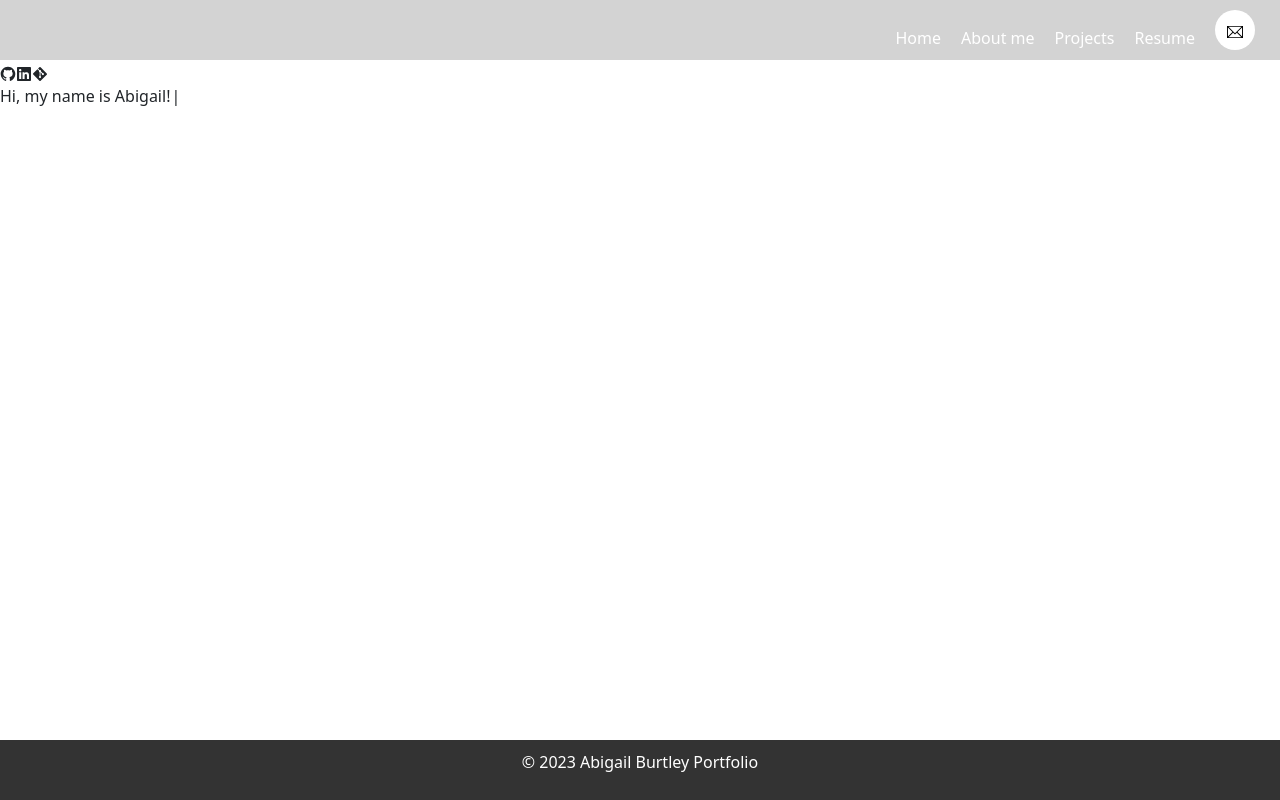
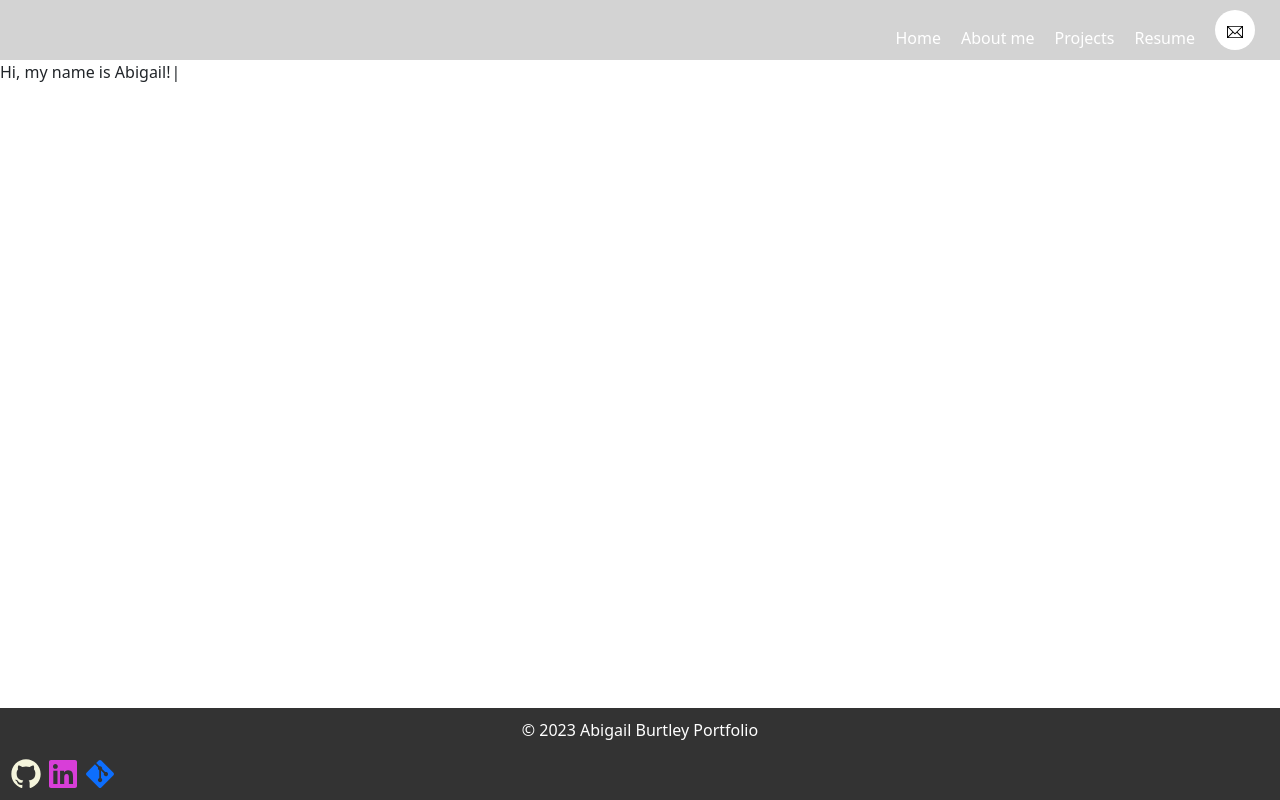
Before and after one commit to Ariesscode/React-Portfolio, a React (Vite) app in the folder React Portfolfio/: page / in a window 1280 px wide. Built offline with nearby package versions, Linux system fonts and the light colour scheme.

Commit message:
add style to social links

```diff
--- a/React Portfolfio/package.json
+++ b/React Portfolfio/package.json
@@ -16,6 +16,7 @@
     "react": "^18.2.0",
     "react-dom": "^18.2.0",
     "react-icons": "^4.12.0",
+    "react-router-dom": "^6.20.0",
     "typewriter-effect": "^2.21.0"
   },
   "devDependencies": {
--- a/React Portfolfio/src/App.jsx
+++ b/React Portfolfio/src/App.jsx
@@ -2,10 +2,15 @@ import React, {useState, useEffect} from 'react';
 
 import Nav from './components/Nav';
 import './styles/Navbar.css';
-import Header from './components/Header';
+// import Header from './components/Header';
 import './styles/Header.css';
 import Footer from './components/footer'; // Corrected import
 import Typewriter from 'typewriter-effect';
+// import CustomCard from './components/project-cards';
+// import { BrowserRouter as Router, Route, Switch } from 'react-router-dom';
+// import AboutMe from './AboutMe';
+// import Contact from './Contact';
+// import Resume from './Resume';
 
 function App() {
   const [isTyping, setIsTyping] = useState(true);
@@ -28,7 +33,7 @@ function App() {
   return (
     <div>
       <Nav />
-      <Header />
+      {/* <Header /> */}
       <Footer />
       <div className="text-effect">
       {isTyping && (
--- a/React Portfolfio/src/components/Header.jsx
+++ b/React Portfolfio/src/components/Header.jsx
@@ -3,34 +3,46 @@ import 'bootstrap/dist/css/bootstrap.min.css';
 import { GrGithub } from "react-icons/gr";
 import { FaLinkedin } from "react-icons/fa";
 import { FaGitAlt } from "react-icons/fa";
-
 import '../styles/Header.css';
 
 
 const styles = {
   headerStyle: {
-    display: 'flex'
+    display: 'flex',
+    size: '20px',
+    color: 'purple'
+  },
+ iconStyle: {
+    fontSize: '2em',
+    marginRight: '5px'
   }
 
 
 };
 
 
-function Header() {
+
+
+const Header = () => {
   return (
     <header style={styles.headerStyle}>
       <div className="github-link">
-    <GrGithub />
+        <a href="/github" target="_blank" rel="noopener noreferrer">
+          <GrGithub style={styles.iconStyle} />
+        </a>
       </div>
       <div className="linkedIn-link">
-    <FaLinkedin />
-
+        <a href="/linkedin" target="_blank" rel="noopener noreferrer">
+          <FaLinkedin style={styles.iconStyle}/>
+        </a>
       </div>
       <div className="repo-link">
-    <FaGitAlt />
+        <a href="/repo" target="_blank" rel="noopener noreferrer">
+          <FaGitAlt style={styles.iconStyle}/>
+        </a>
       </div>
     </header>
   );
-}
+};
 
 export default Header;
--- a/React Portfolfio/src/components/Nav.jsx
+++ b/React Portfolfio/src/components/Nav.jsx
@@ -2,6 +2,7 @@ import React from 'react';
 import '../styles/Navbar.css';
 import 'bootstrap/dist/css/bootstrap.min.css';
 import { TfiEmail } from "react-icons/tfi";
+
 
 export default function Nav() {
   const styles = {
--- a/React Portfolfio/src/components/footer.jsx
+++ b/React Portfolfio/src/components/footer.jsx
@@ -1,9 +1,11 @@
 import React from 'react';
 import '../styles/Footer.css';
+import Header from './Header';
 const Footer = () => {
   return (
     <footer>
       <p>&copy; 2023 Abigail Burtley Portfolio</p>
+      <Header />
     </footer>
   );
 }
--- a/React Portfolfio/src/main.jsx
+++ b/React Portfolfio/src/main.jsx
@@ -1,6 +1,8 @@
 import React from 'react'
 import ReactDOM from 'react-dom/client'
 import App from './App.jsx'
+// import { BrowserRouter as Router } from 'react-router-dom';
+
 import 'bootstrap/dist/css/bootstrap.min.css';
 ReactDOM.createRoot(document.getElementById('root')).render(
   <React.StrictMode>
--- a/React Portfolfio/src/styles/Header.css
+++ b/React Portfolfio/src/styles/Header.css
@@ -2,10 +2,11 @@
   height: 100px;
 }
 
-.header h1 {
-  margin: 0;
-  padding-top: 75px;
-  text-align: center;
+.github-link a {
   color: beige;
-  font-size: 1rem;
+
+
 }
+.linkedIn-link a {
+  color: rgb(216, 62, 216)
+}
```
Also changed, not shown: React Portfolfio/src/components/project-cards.jsx (+18 -18 lines), 1 other file (tests, documents, lock files or other folders). Lines whose indentation alone changed are shown as unchanged.
